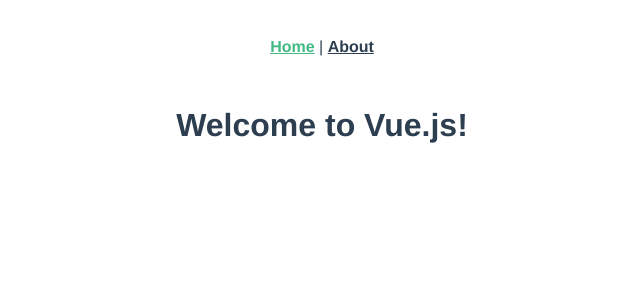
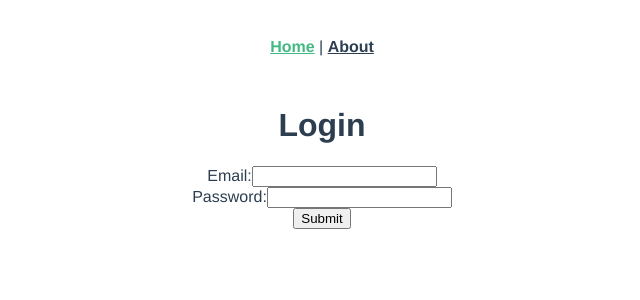
Before and after one commit to leonshimizu/student-portal-frontend, a Vue app: page / in a window 1280 px wide. Shown: the top 300 px of the page, without its empty margins (318-958 px from the left). Built offline with nearby package versions, Linux system fonts and the light colour scheme.

Commit message:
added login page

```diff
--- a/src/views/Home.vue
+++ b/src/views/Home.vue
@@ -1,19 +1,50 @@
 <template>
-  <div class="home">
-    <h1>{{ message }}</h1>
+  <div class="login">
+    <form v-on:submit.prevent="submit()">
+      <h1>Login</h1>
+      <ul>
+        <li v-for="error in errors" v-bind:key="error">{{ error }}</li>
+      </ul>
+      <div>
+        <label>Email:</label>
+        <input type="email" v-model="newSessionParams.email" />
+      </div>
+      <div>
+        <label>Password:</label>
+        <input type="password" v-model="newSessionParams.password" />
+      </div>
+      <input type="submit" value="Submit" />
+    </form>
   </div>
 </template>
 
-<style></style>
-
 <script>
+  import axios from "axios";
   export default {
     data: function () {
       return {
-        message: "Welcome to Vue.js!",
+        newSessionParams: {},
+        errors: []
       };
     },
-    created: function () {},
-    methods: {},
+    methods: {
+      submit: function () {
+        console.log("in the submit function");
+        // axios
+        //   .post("/sessions", this.newSessionParams)
+        //   .then((response) => {
+        //     axios.defaults.headers.common["Authorization"] =
+        //       "Bearer " + response.data.jwt;
+        //     localStorage.setItem("jwt", response.data.jwt);
+        //     localStorage.setItem("user_id", response.data.user_id);
+        //   })
+        //   .catch((error) => {
+        //     console.log(error.response);
+        //     this.errors = ["Invalid email or password."];
+        //     this.email = "";
+        //     this.password = "";
+        //   });
+      }
+    }
   };
 </script>
```
